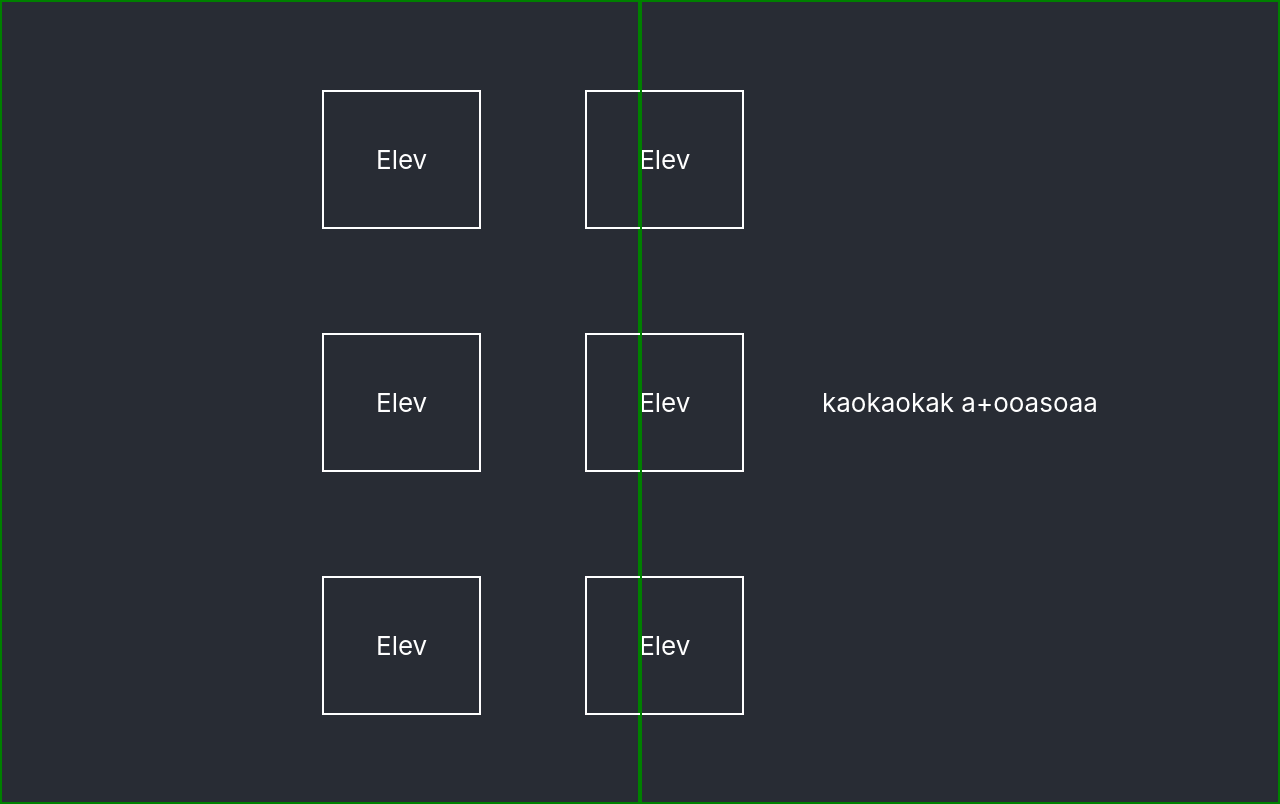
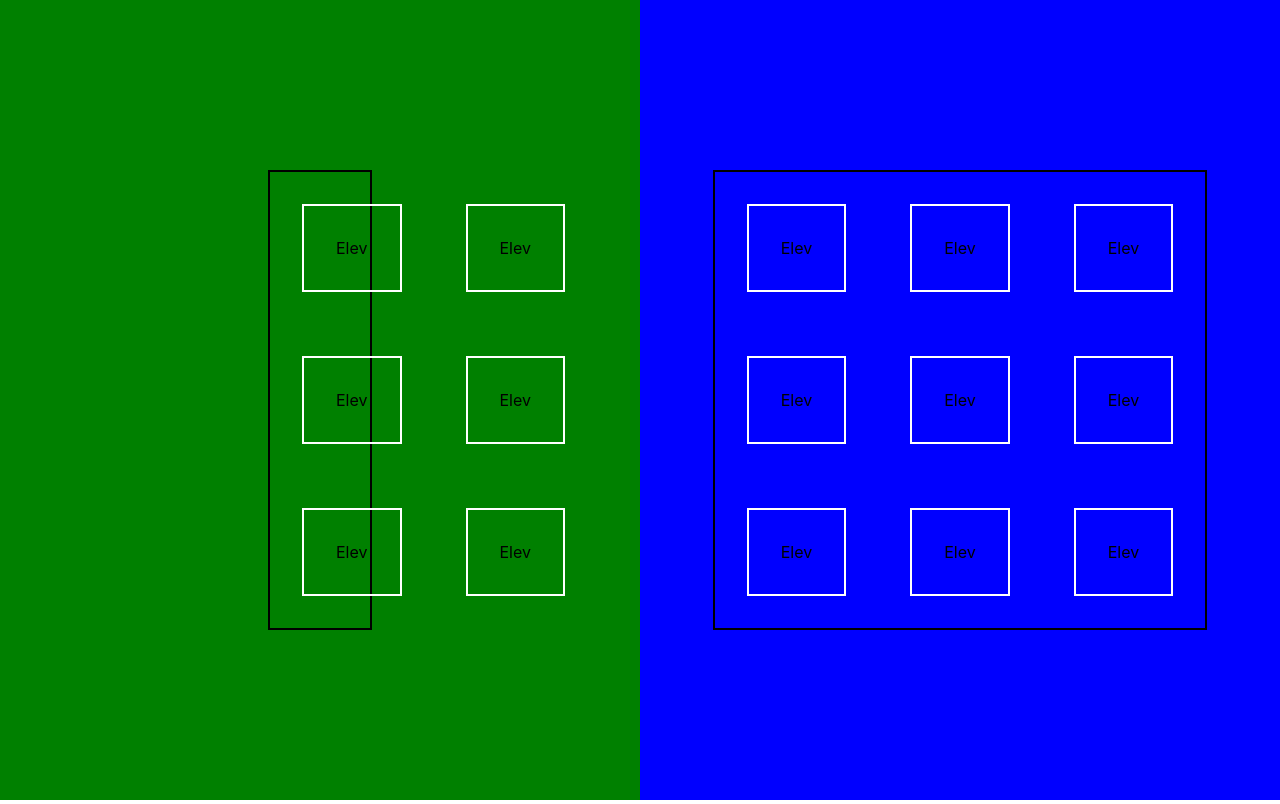
Before and after one commit to 2ITB-Dromtorp/SkoleOppgaver_2ITB, a React (Create React App) app in the folder klassekart/klassekart/: page / in a window 1280 px wide. Built offline with nearby package versions, Linux system fonts and the light colour scheme.

Commit message:
css looks better

```diff
--- a/klassekart/klassekart/src/App.css
+++ b/klassekart/klassekart/src/App.css
@@ -1,5 +1,6 @@
 .App {
   text-align: center;
+  background-color: #282c34;
 }
 
 .App-logo {
@@ -36,18 +37,13 @@
   }
 }
 
-.container {
-  display: flex;
-  justify-content: center;
-  align-items: center;
-  width: 100%;
-  height: 100vh;
-  border: solid green 2px;
-}
-
 .tositteplasser {
   display: flex;
   width: 100px;
+}
+
+.tresitteplasser {
+  display: flex;
 }
 
 .elev {
@@ -55,3 +51,30 @@
   margin: 2em;
   border: solid white 2px;
 }
+
+.container {
+  display: flex;
+  height: 100vh;
+}
+
+.leftside {
+  display: flex;
+  justify-content: center;
+  align-items: center;
+  width: 50%;
+  height: 100%;
+  background: green;
+}
+
+.rightside {
+  display: flex;
+  justify-content: center;
+  align-items: center;
+  width: 50%;
+  height: 100%;
+  background: blue;
+}
+
+.box {
+  border: solid black 2px;
+}
--- a/klassekart/klassekart/src/App.js
+++ b/klassekart/klassekart/src/App.js
@@ -4,12 +4,13 @@ import './App.css';
 function App() {
 
   return (
-    <div className="App">
-      <header className="App-header">
+
 
         <div className="container">
 
-          <div>
+        <div className='leftside'>
+
+            <div className='box'>
 
               <div className='tositteplasser'>
                 <div className='elev'> Elev </div>
@@ -27,15 +28,38 @@ function App() {
               </div>
 
             </div>
+          </div>
+
+
+        <div className='rightside'>
+
+        <div className='box'>
+
+            <div className='tresitteplasser'>
+                <div className='elev'> Elev </div>
+                <div className='elev'> Elev </div>
+                <div className='elev'> Elev </div>
+              </div>
+
+              <div className='tresitteplasser'>
+                <div className='elev'> Elev </div>
+                <div className='elev'> Elev </div>
+                <div className='elev'> Elev </div>
+              </div>
+
+              <div className='tresitteplasser'>
+                <div className='elev'> Elev </div>
+                <div className='elev'> Elev </div>
+                <div className='elev'> Elev </div>
+              </div>
 
           </div>
 
-        <div className="container">
-          kaokaokak  a+ooasoaa
           </div>
 
-      </header>
+
         </div>
+
   );
 }
 
```
Lines whose indentation alone changed are shown as unchanged.
